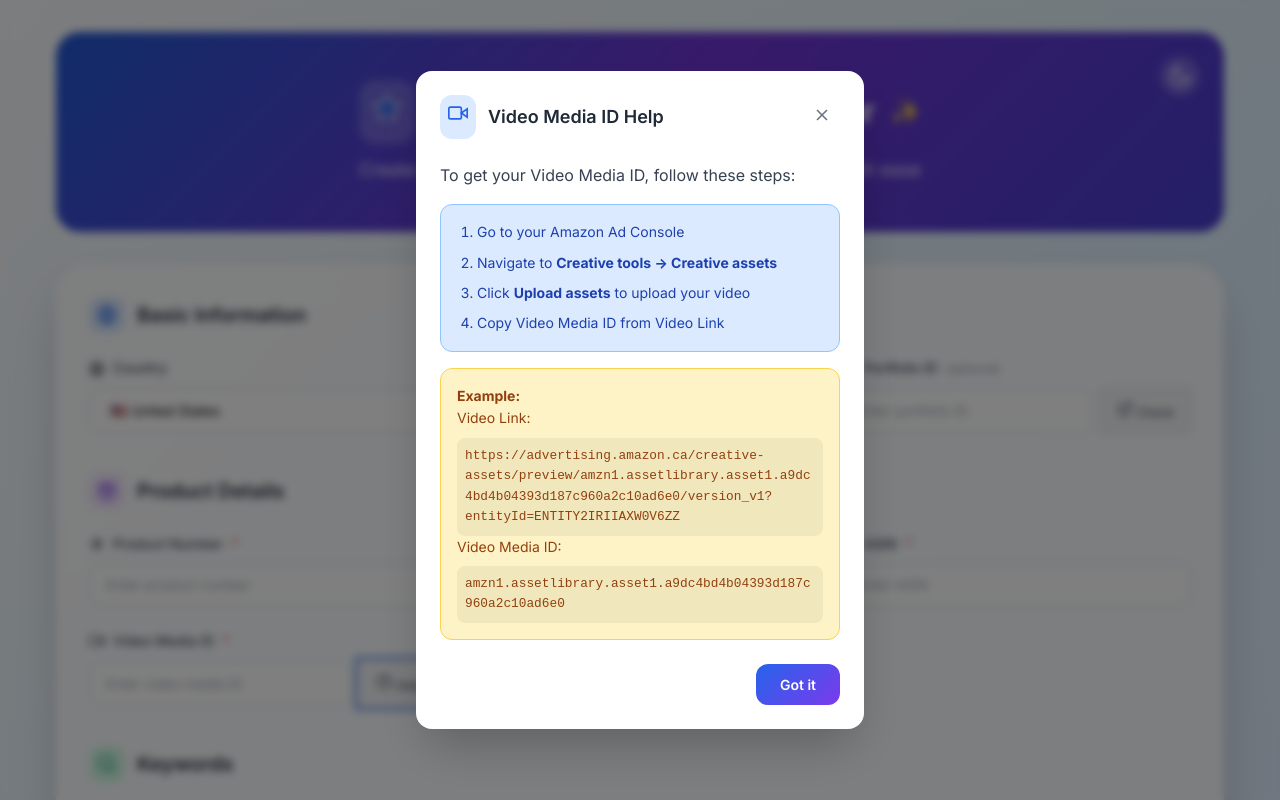
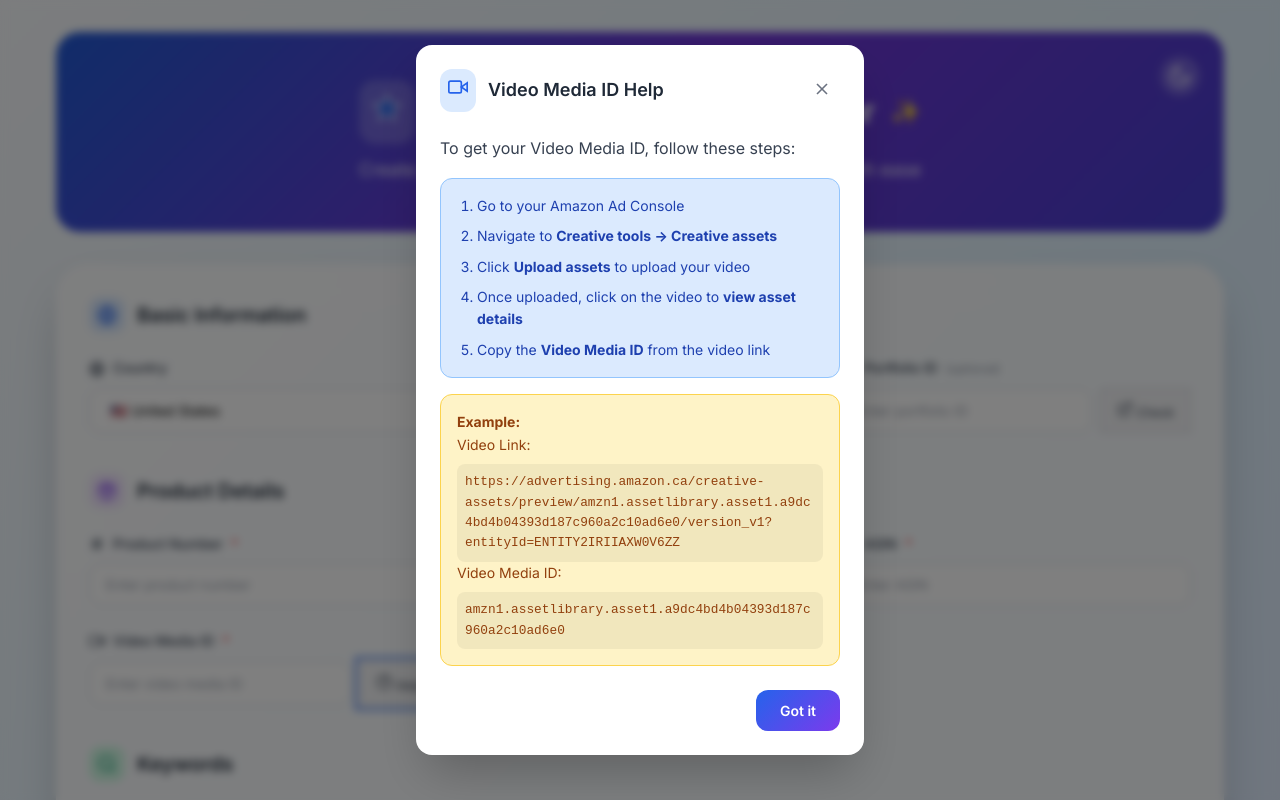
Before and after one commit to ptrgiang/campaign-bulk-operations, a plain HTML site: page index.html in a window 1280 px wide. Both pictures are taken after a click on the button "Help". Shown: the top 800 px of the page. Drawn offline with nearby package versions, Linux system fonts and the light colour scheme.

Commit message:
update get video id instruction

```diff
--- a/index.html
+++ b/index.html
@@ -615,7 +615,8 @@
               <li>Go to your Amazon Ad Console</li>
               <li>Navigate to <strong>Creative tools → Creative assets</strong></li>
               <li>Click <strong>Upload assets</strong> to upload your video</li>
-              <li>Copy Video Media ID from Video Link</li>
+              <li>Once uploaded, click on the video to <strong>view asset details</strong></li>
+              <li>Copy the <strong>Video Media ID</strong> from the video link</li>
             </ol>
           </div>
 
```
